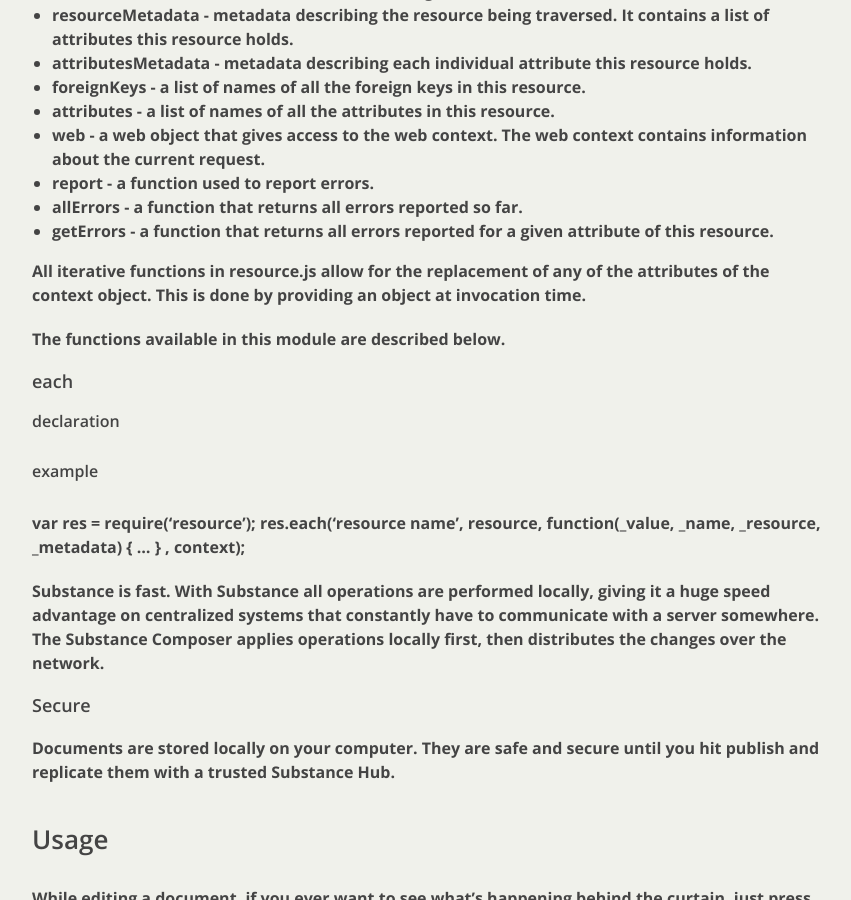
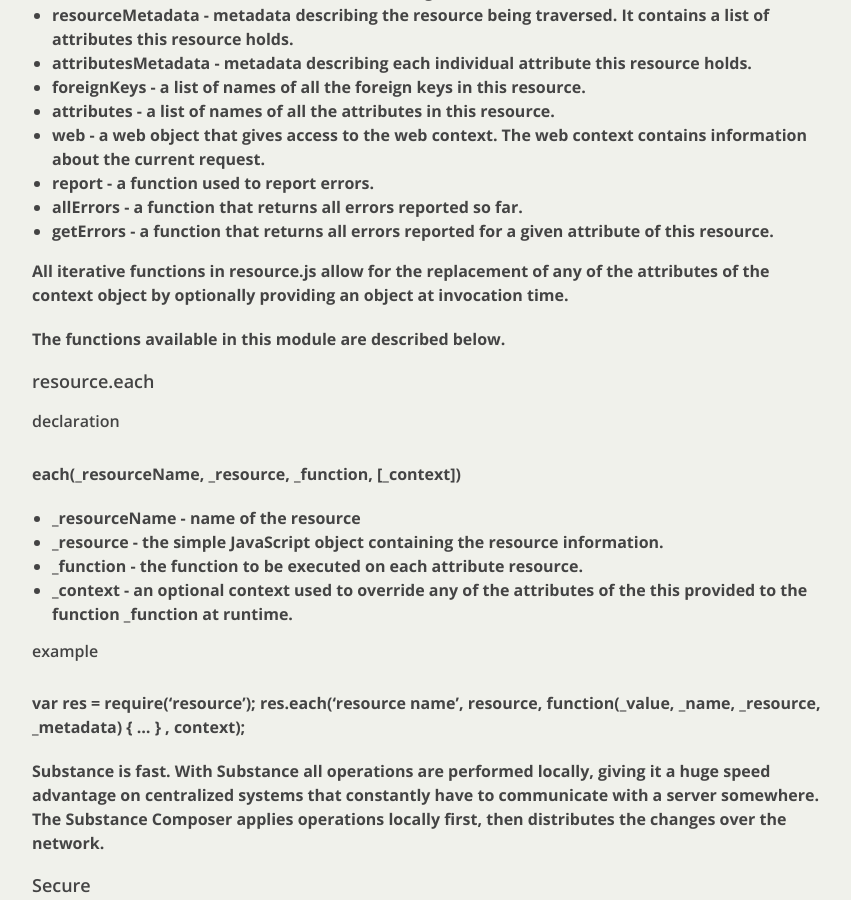
Before and after one commit to Airlift-Framework/airlift-framework.github.com, a Jekyll site: the page built from _posts/modules/0100-01-01-resource.md, in a window 1280 px wide and 900 px high, scrolled down 921 px. Shown: the whole window, without its empty margins (208-1059 px from the left). Built offline with Jekyll 4.4.1, drawn with Linux system fonts in a browser that asks for light colours; nearby versions of some CDN libraries.

Commit message:
Updated _posts/modules/0100-01-01-resource.md

```diff
--- a/_posts/modules/0100-01-01-resource.md
+++ b/_posts/modules/0100-01-01-resource.md
@@ -27,12 +27,18 @@
 * allErrors - a function that returns all errors reported so far.
 * getErrors - a function that returns all errors reported for a given attribute of this resource.
 
-All iterative functions in resource.js allow for the replacement of any of the attributes of the context object.  This is done by providing an object at invocation time.
+All iterative functions in resource.js allow for the replacement of any of the attributes of the context object by optionally providing an object at invocation time.
 
 The functions available in this module are described below.
 
-## each
+## resource.each
+
 ### declaration
+each(_resourceName, _resource, _function, \[_context\])
+* _resourceName - name of the resource
+* _resource - the simple JavaScript object containing the resource information.
+* _function - the function to be executed on each attribute resource.
+* _context - an optional context used to override any of the attributes of the this provided to the function _function at runtime.
 
 ### example
 var res = require('resource');
```
